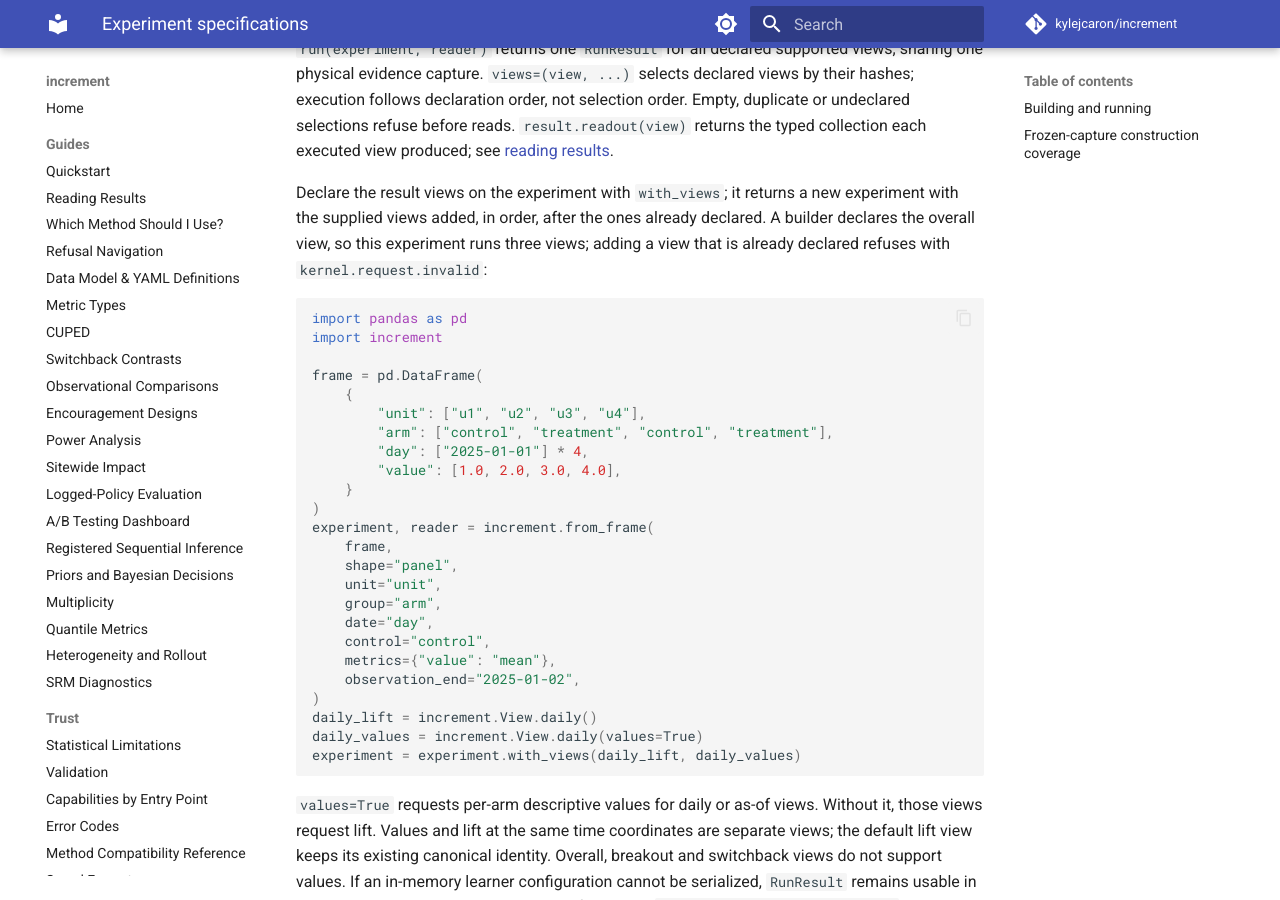
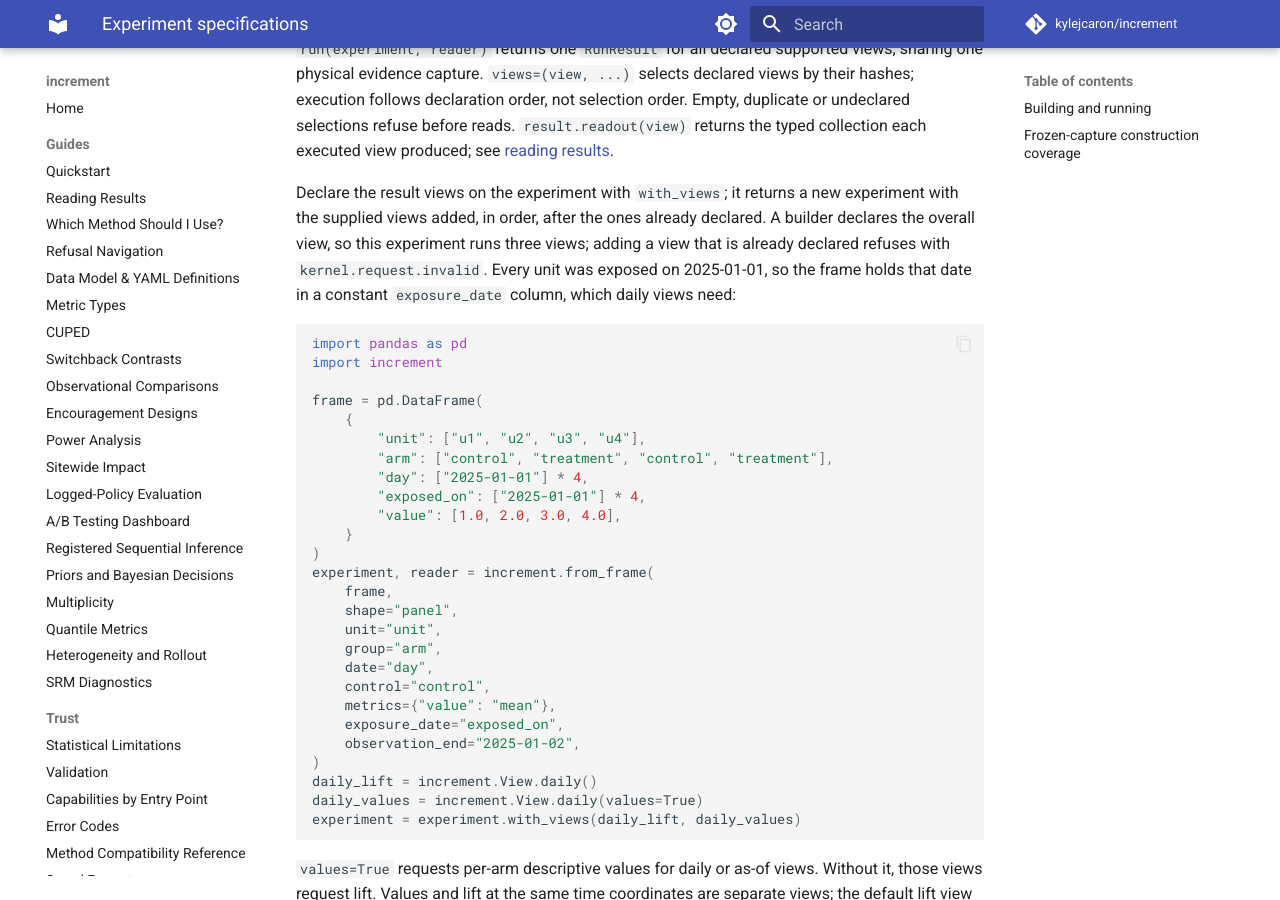
Before and after one commit to kylejcaron/increment, an MkDocs documentation site: the page built from docs/guides/experiment-specifications.md, in a window 1280 px wide and 900 px high, scrolled down 694 px. Built offline with MkDocs 1.6.1 and Material for MkDocs 9.7.7, drawn with Linux system fonts in a browser that asks for light colours; comment, search, counter and statistics services are not loaded.

Commit message:
docs: declare an exposure date in the with_views panel example
Its daily views need the declared exposure date; every unit in the example was exposed on the same day, so a constant column holds it.

````diff
--- a/docs/guides/experiment-specifications.md
+++ b/docs/guides/experiment-specifications.md
@@ -31,7 +31,8 @@ Declare the result views on the experiment with `with_views`; it returns a new
 experiment with the supplied views added, in order, after the ones already
 declared. A builder declares the overall view, so this experiment runs three
 views; adding a view that is already declared refuses with
-`kernel.request.invalid`:
+`kernel.request.invalid`. Every unit was exposed on 2025-01-01, so the frame
+holds that date in a constant `exposure_date` column, which daily views need:
 
 ```python
 import pandas as pd
@@ -42,6 +43,7 @@ frame = pd.DataFrame(
         "unit": ["u1", "u2", "u3", "u4"],
         "arm": ["control", "treatment", "control", "treatment"],
         "day": ["2025-01-01"] * 4,
+        "exposed_on": ["2025-01-01"] * 4,
         "value": [1.0, 2.0, 3.0, 4.0],
     }
 )
@@ -53,6 +55,7 @@ experiment, reader = increment.from_frame(
     date="day",
     control="control",
     metrics={"value": "mean"},
+    exposure_date="exposed_on",
     observation_end="2025-01-02",
 )
 daily_lift = increment.View.daily()
````
